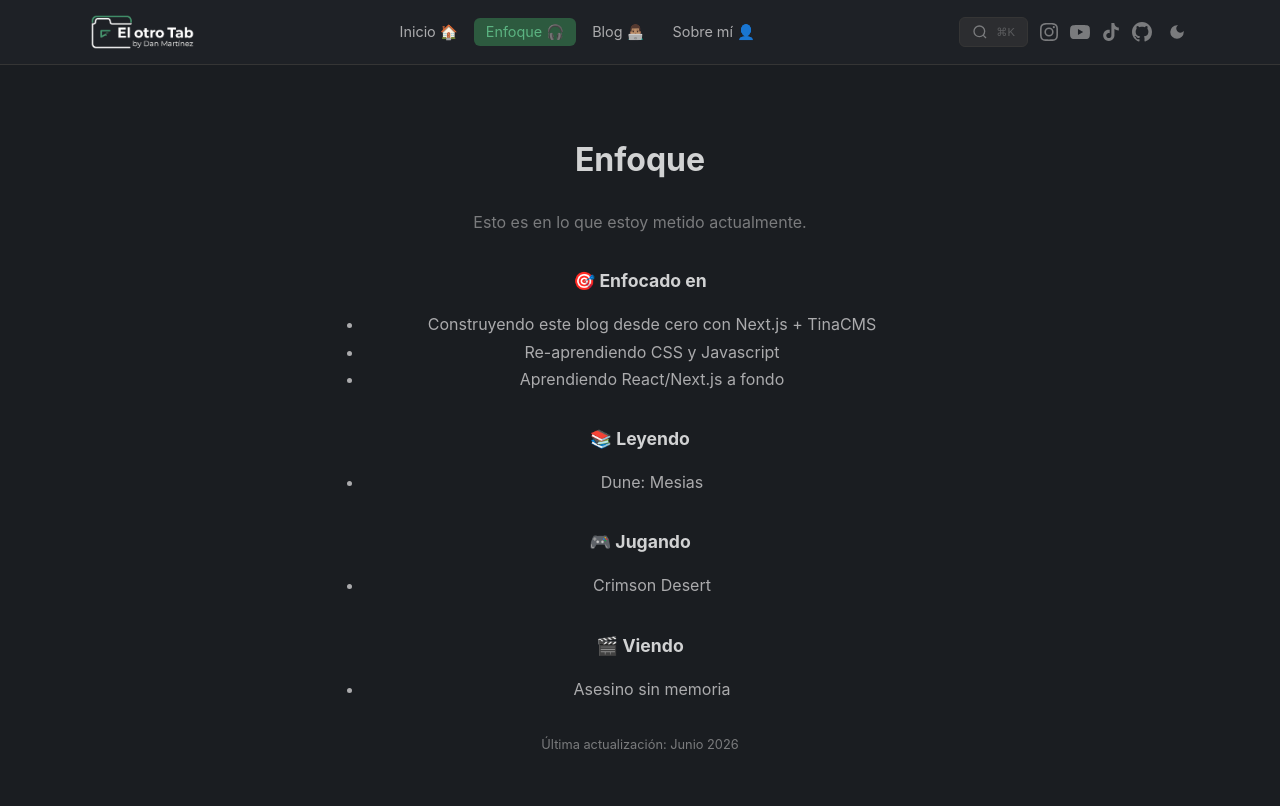
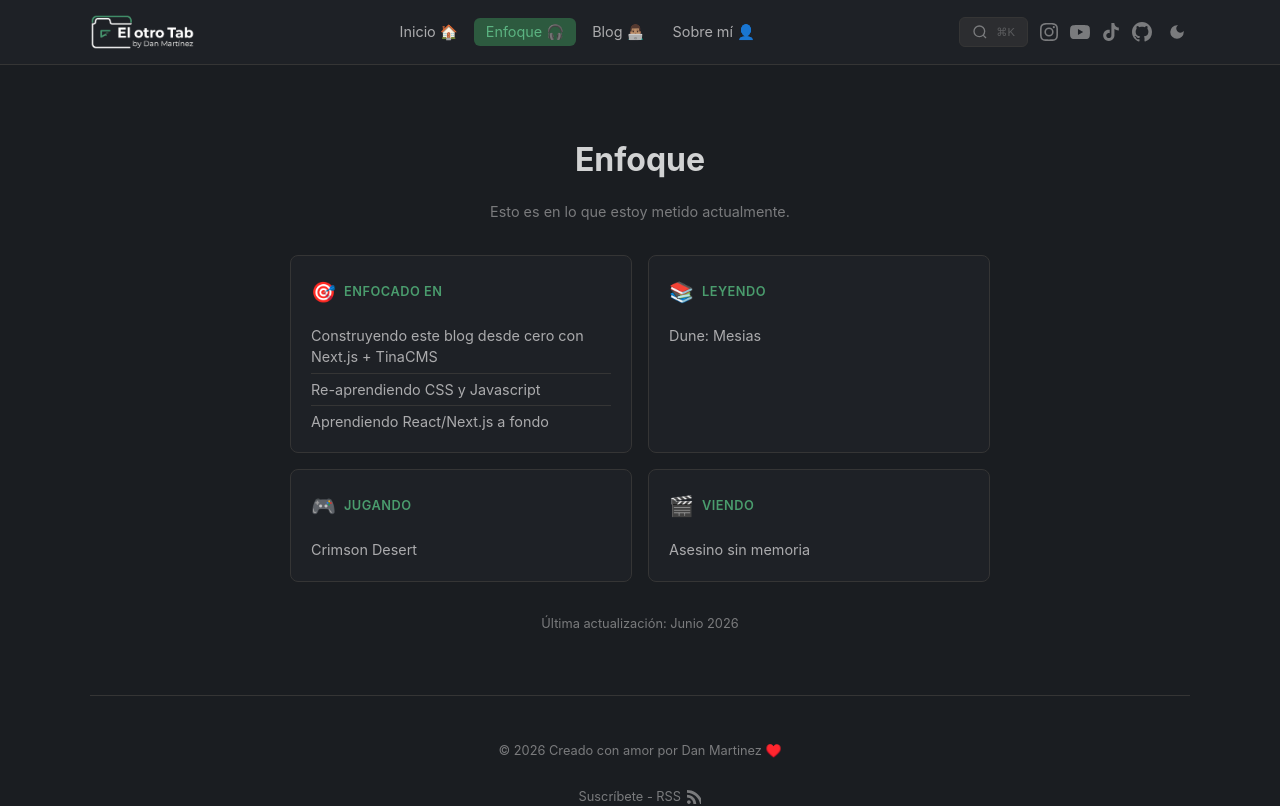
Before and after one commit to DanMartinezMx/eldanmtz, a Next.js app: page /now in a window 1280 px wide. Shown: the top 806 px of the page. Built offline with nearby package versions, Linux system fonts and the light colour scheme.

Commit message:
redesign: enfoque page with card grid layout

```diff
--- a/src/app/globals.css
+++ b/src/app/globals.css
@@ -1179,45 +1179,84 @@
    ============================================= */
 
 .now-page {
-  max-width: 600px;
+  max-width: 700px;
   margin: 0 auto;
-  text-align: center;
 }
 
 .now-page h1 {
   font-size: 2rem;
-  margin-bottom: 1.5rem;
-}
-
-.now-section {
+  margin-bottom: 0.5rem;
+  text-align: center;
+}
+
+.now-subtitle {
+  color: var(--text-muted);
   margin-bottom: 2rem;
-}
-
-.now-section h2 {
-  font-size: 1.1rem;
-  margin-bottom: 0.5rem;
-  color: var(--text-primary);
-}
-
-.now-section p,
-.now-section li {
-  color: var(--text-secondary);
-  line-height: 1.7;
-}
-
-.now-section ul {
-  padding-left: 1.5rem;
-}
-
-.now-subtitle {
-  color: var(--text-muted);
-  margin-bottom: 2rem;
+  text-align: center;
+  font-size: 0.9rem;
+}
+
+.now-grid {
+  display: grid;
+  grid-template-columns: repeat(2, 1fr);
+  gap: 1rem;
+}
+
+.now-card {
+  padding: 1.25rem;
+  background: var(--bg-secondary);
+  border: 1px solid var(--border);
+  border-radius: 8px;
+  transition: border-color 0.2s;
+}
+
+.now-card:hover {
+  border-color: var(--accent);
+}
+
+.now-card-header {
+  display: flex;
+  align-items: center;
+  gap: 0.5rem;
+  margin-bottom: 0.75rem;
+}
+
+.now-card-emoji {
+  font-size: 1.25rem;
+}
+
+.now-card-label {
+  font-size: 0.8rem;
+  font-weight: 600;
+  text-transform: uppercase;
+  letter-spacing: 0.5px;
+  color: var(--accent);
+}
+
+.now-card-list {
+  list-style: none;
+  padding: 0;
+  margin: 0;
+}
+
+.now-card-list li {
+  padding: 0.3rem 0;
+  font-size: 0.9rem;
+  color: var(--text-secondary);
+  border-bottom: 1px solid var(--border);
+  line-height: 1.5;
+}
+
+.now-card-list li:last-child {
+  border-bottom: none;
+  padding-bottom: 0;
 }
 
 .now-updated {
   margin-top: 2rem;
   font-size: 0.8rem;
   color: var(--text-muted);
+  text-align: center;
 }
 
 /* =============================================
@@ -1449,6 +1488,10 @@
     padding: 0.5rem 0;
   }
 
+  .now-grid {
+    grid-template-columns: 1fr;
+  }
+
   .main-content {
     padding: 2rem 1.5rem;
   }
--- a/src/app/now/page.tsx
+++ b/src/app/now/page.tsx
@@ -14,40 +14,53 @@
 };
 
 export default function NowPage() {
+  const focusItems = [
+    {
+      emoji: "🎯",
+      label: "Enfocado en",
+      items: [
+        "Construyendo este blog desde cero con Next.js + TinaCMS",
+        "Re-aprendiendo CSS y Javascript",
+        "Aprendiendo React/Next.js a fondo",
+      ],
+    },
+    {
+      emoji: "📚",
+      label: "Leyendo",
+      items: ["Dune: Mesias"],
+    },
+    {
+      emoji: "🎮",
+      label: "Jugando",
+      items: ["Crimson Desert"],
+    },
+    {
+      emoji: "🎬",
+      label: "Viendo",
+      items: ["Asesino sin memoria"],
+    },
+  ];
+
   return (
     <div className="now-page">
       <h1>Enfoque</h1>
       <p className="now-subtitle">Esto es en lo que estoy metido actualmente.</p>
 
-      <section className="now-section">
-        <h2>🎯 Enfocado en</h2>
-        <ul>
-          <li>Construyendo este blog desde cero con Next.js + TinaCMS</li>
-          <li>Re-aprendiendo CSS y Javascript</li>
-          <li>Aprendiendo React/Next.js a fondo</li>
-        </ul>
-      </section>
-
-      <section className="now-section">
-        <h2>📚 Leyendo</h2>
-        <ul>
-          <li>Dune: Mesias</li>
-        </ul>
-      </section>
-
-      <section className="now-section">
-        <h2>🎮 Jugando</h2>
-        <ul>
-          <li>Crimson Desert</li>
-        </ul>
-      </section>
-
-      <section className="now-section">
-        <h2>🎬 Viendo</h2>
-        <ul>
-          <li>Asesino sin memoria</li>
-        </ul>
-      </section>
+      <div className="now-grid">
+        {focusItems.map((section) => (
+          <div key={section.label} className="now-card">
+            <div className="now-card-header">
+              <span className="now-card-emoji">{section.emoji}</span>
+              <span className="now-card-label">{section.label}</span>
+            </div>
+            <ul className="now-card-list">
+              {section.items.map((item, i) => (
+                <li key={i}>{item}</li>
+              ))}
+            </ul>
+          </div>
+        ))}
+      </div>
 
       <p className="now-updated">Última actualización: Junio 2026</p>
     </div>
```
